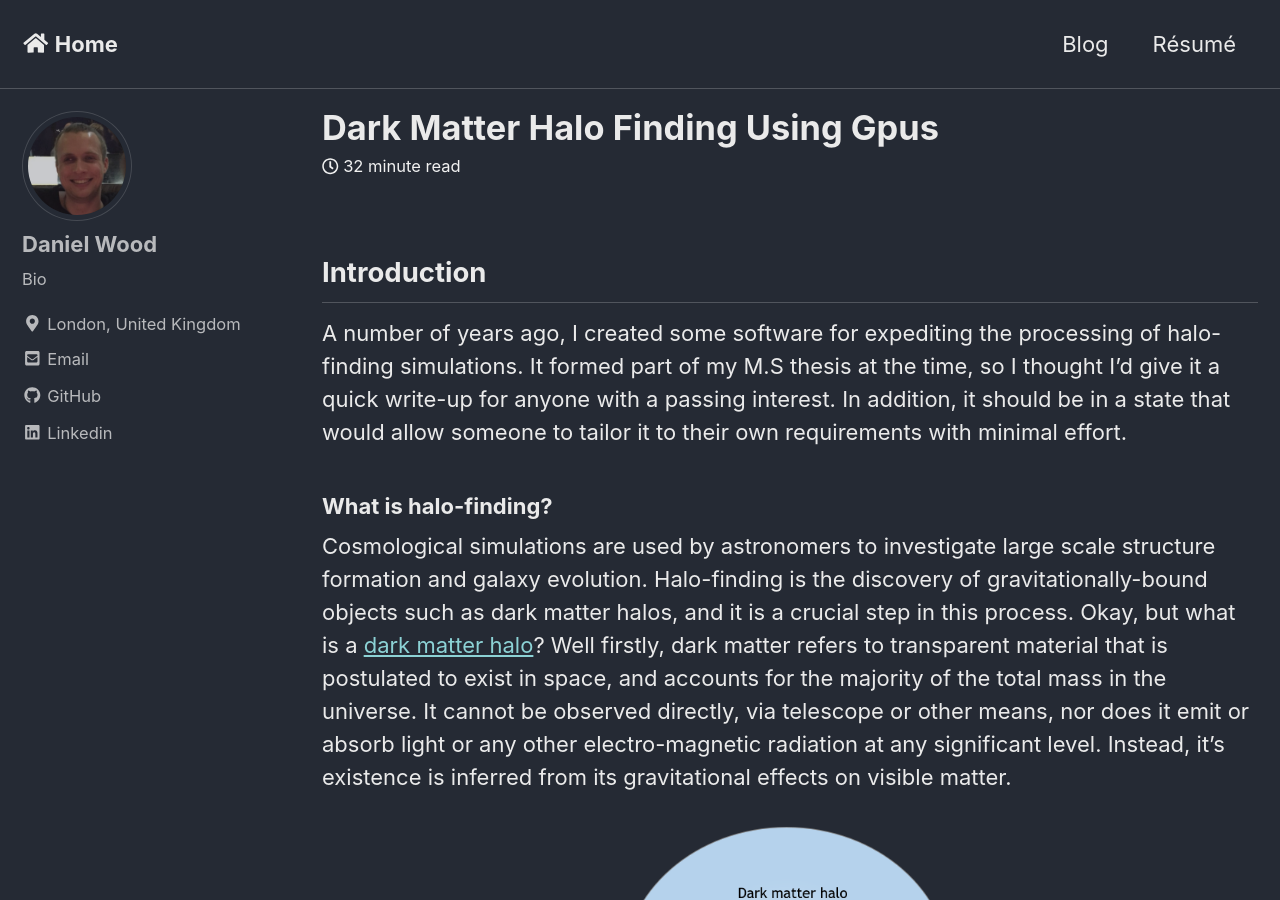
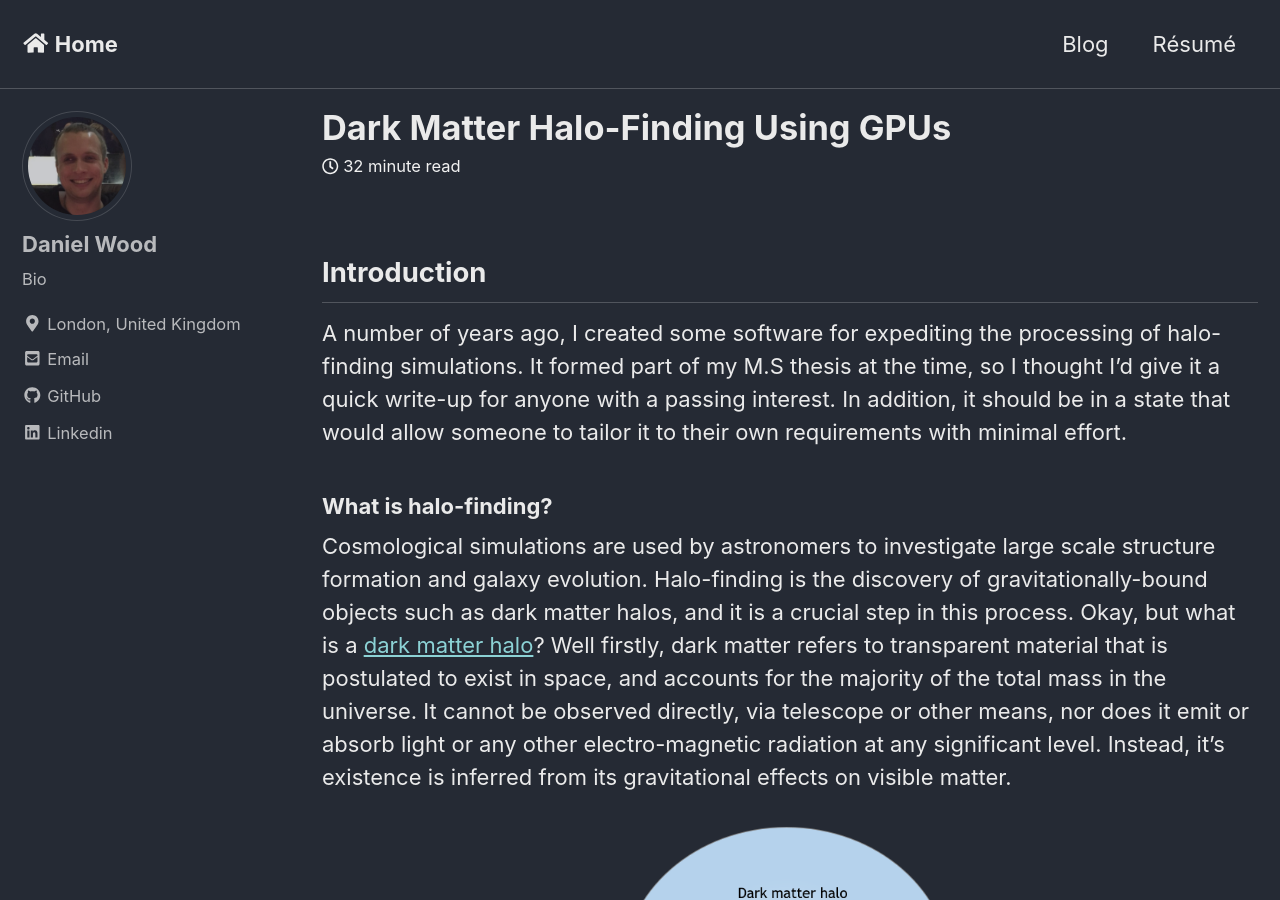
Before and after one commit to danielkylewood/danielkylewood.github.io, a Jekyll site: the page built from _posts/2016-08-16-dark-matter-halo-finding-using-gpus.md, in a window 1280 px wide and 900 px high. Built offline with Jekyll 4.4.1, drawn with Linux system fonts in a browser that asks for light colours; cached includes are drawn as plain includes; nearby versions of some CDN libraries; formulas are drawn with MathJax 3; part of the change alters nothing that is shown.

```diff
--- a/_posts/2016-08-16-dark-matter-halo-finding-using-gpus.md
+++ b/_posts/2016-08-16-dark-matter-halo-finding-using-gpus.md
@@ -1,5 +1,7 @@
 ---
 classes: wide
+title: Dark Matter Halo-Finding Using GPUs
+permalink: /blog/:title
 ---
 
 ## Introduction
```
